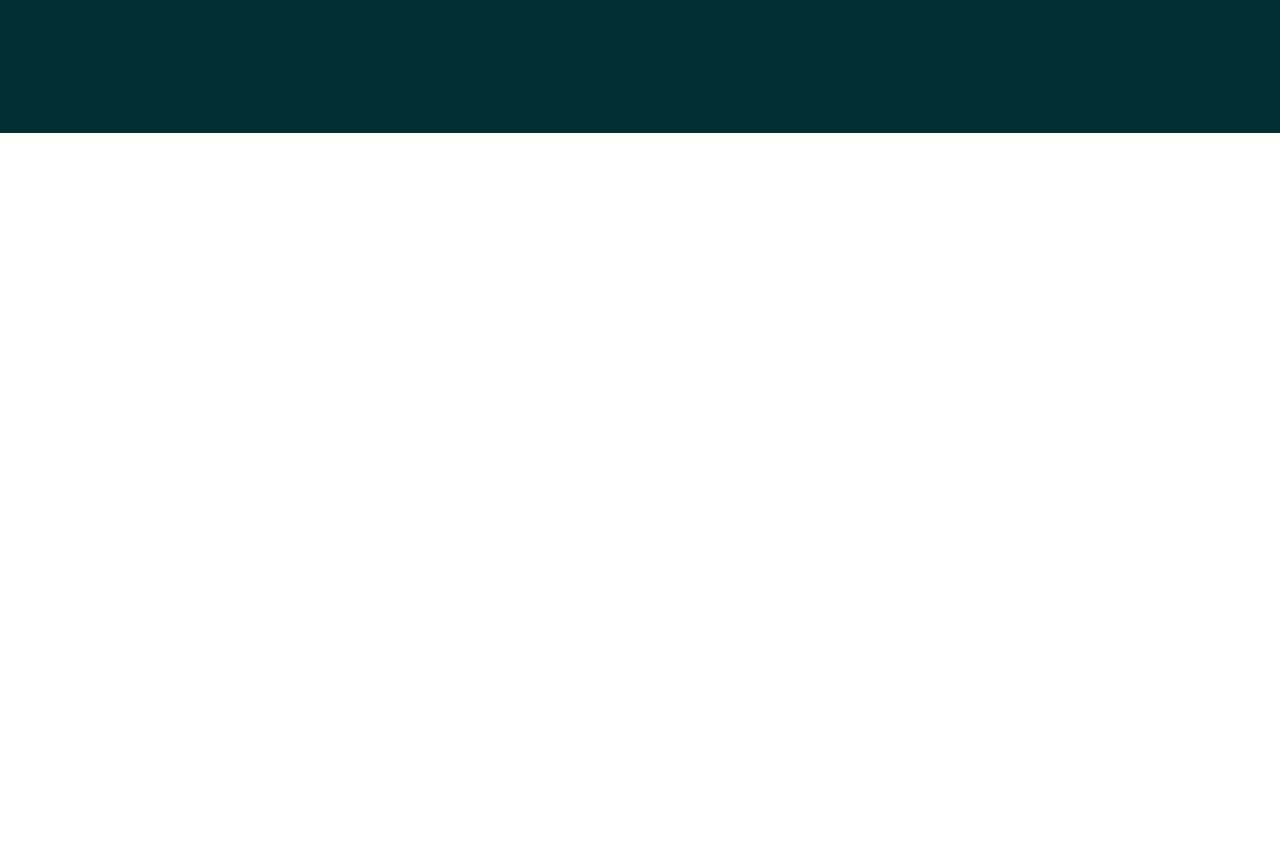
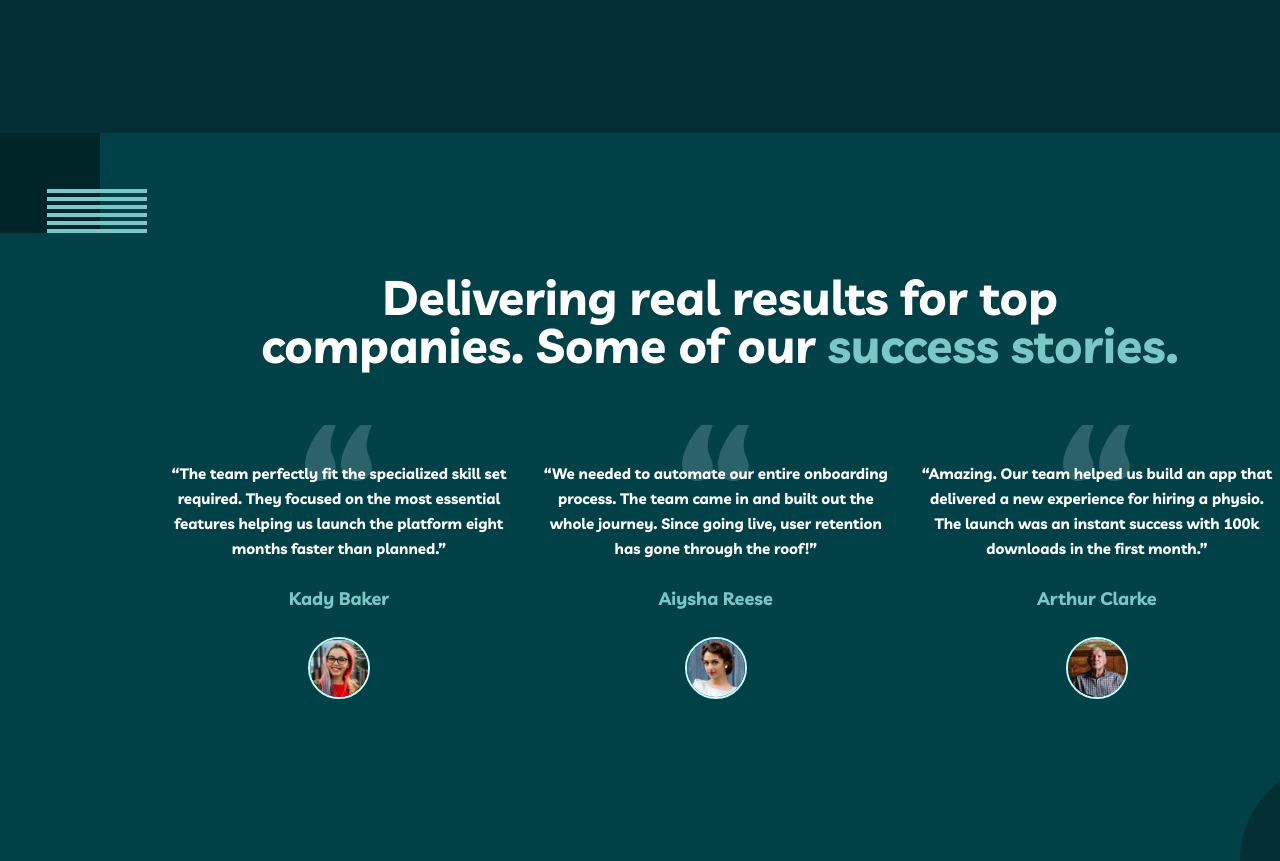
Before and after one commit to ElodieMann/pixel-perfect, a React (Vite) app: page / in a window 1280 px wide. Shown: the part 1420-2281 px from the top of the page. Before the commit the page ends 1553 px from the top, so only its background shows below. Built offline with nearby package versions, Linux system fonts and the light colour scheme.

Commit message:
reviews cmpt

```diff
--- a/src/components/Main/Main.jsx
+++ b/src/components/Main/Main.jsx
@@ -22,7 +22,7 @@ const Main = () => {
               alt="iconperson"
             />
             <div>
-              <h4>Experienced Individuals</h4>
+              <h3>Experienced Individuals</h3>
               <p>
                 Our network is made up of highly experienced professionals who
                 are passionate about what they do.
@@ -32,7 +32,7 @@ const Main = () => {
           <li>
             <img className={styles.iconcog} src={iconcog} alt="iconcog" />
             <div>
-              <h4>Easy to Implement</h4>
+              <h3>Easy to Implement</h3>
               <p>
                 Our processes have been refined over years of implementation
                 meaning our teams always deliver.
@@ -42,7 +42,7 @@ const Main = () => {
           <li>
             <img className={styles.iconchart} src={iconchart} alt="iconchart" />
             <div>
-              <h4>Enhanced Productivity</h4>
+              <h3>Enhanced Productivity</h3>
               <p>
                 Our customized platform with in-built analytics helps you manage
                 your distributed teams.
--- a/src/components/Main/Main.module.scss
+++ b/src/components/Main/Main.module.scss
@@ -35,7 +35,7 @@
     li {
       @include flex-container($gap: 23px);
 
-      h4 {
+      h3 {
         color: $light-coral;
         margin-bottom: 16px;
         @include typography(h3);
--- /dev/null
+++ b/src/components/Reviews/Reviews.jsx
@@ -0,0 +1,68 @@
+import React from "react";
+import styles from "./Reviews.module.scss";
+import pattern4 from "../../assets/images/bg-pattern-home-4-about-3.svg";
+import pattern5 from "../../assets/images/bg-pattern-home-5.svg";
+import iconquotes from "../../assets/images/icon-quotes.svg";
+import avatarkady from "../../assets/images/avatar-kady.jpg";
+import avataraiysha from "../../assets/images/avatar-aiysha.jpg";
+import avatararthur from "../../assets/images/avatar-arthur.jpg";
+
+const Reviews = () => {
+  return (
+    <div className={styles.reviewsContainer}>
+      <img src={pattern4} alt="pattern4" />
+      <img src={pattern5} alt="pattern5" />
+      <h2>
+        Delivering real results for top <br /> companies. Some of our
+        <span> success stories.</span>
+      </h2>
+      <ul>
+        <li>
+          <img
+            className={styles.iconquotes}
+            src={iconquotes}
+            alt="iconquotes"
+          />
+          <p>
+            {" "}
+            “The team perfectly fit the specialized skill set required. They
+            focused on the most essential features helping us launch the
+            platform eight months faster than planned.”
+          </p>
+          <h3>Kady Baker</h3>
+          <img className={styles.avatar} src={avatarkady} alt="avatarkady" />
+        </li>
+        <li>
+          <img
+            className={styles.iconquotes}
+            src={iconquotes}
+            alt="iconquotes"
+          />
+          <p>
+            “We needed to automate our entire onboarding process. The team came
+            in and built out the whole journey. Since going live, user retention
+            has gone through the roof!”
+          </p>
+          <h3>Aiysha Reese</h3>
+          <img className={styles.avatar} src={avataraiysha} alt="avataraiysha" />
+        </li>
+        <li>
+          <img
+            className={styles.iconquotes}
+            src={iconquotes}
+            alt="iconquotes"
+          />
+          <p>
+            “Amazing. Our team helped us build an app that delivered a new
+            experience for hiring a physio. The launch was an instant success
+            with 100k downloads in the first month.”
+          </p>
+          <h3>Arthur Clarke</h3>
+          <img className={styles.avatar} src={avatararthur} alt="avatararthur" />
+        </li>
+      </ul>
+    </div>
+  );
+};
+
+export default Reviews;
--- /dev/null
+++ b/src/components/Reviews/Reviews.module.scss
@@ -0,0 +1,61 @@
+@import "../../styles/setup/variables.scss";
+@import "../../styles/setup/mixins.scss";
+
+.reviewsContainer {
+  background-color: $deep-jungle-green;
+  position: relative;
+  padding: 140px 165px 151px;
+  & > :first-child {
+    position: absolute;
+    top: 0;
+    left: 0;
+  }
+  & > :nth-child(2) {
+    position: absolute;
+    bottom: 0;
+    right: 0;
+  }
+
+  h2 {
+    @include typography(h2);
+    text-align: center;
+    margin-bottom: 56px;
+    span {
+      color: $rapture-blue;
+    }
+  }
+
+  ul {
+    @include flex-container(row, space-between, center, 30px);
+
+    li {
+      position: relative;
+      @include flex-container(column, space-between, center, 24px);
+      padding: 36px 0 11px;
+      .iconquotes {
+        position: absolute;
+        top: 0;
+        width: 67px;
+        height: 56px;
+      }
+
+      p {
+        @include typography(body2);
+        text-align: center;
+        z-index: 3;
+      }
+
+      h3 {
+        @include typography(h3);
+        color: $rapture-blue;
+      }
+
+      .avatar {
+        width: 62px;
+        height: 62px;
+        border-radius: 62px;
+        border: 2px solid #c4fffe;
+      }
+    }
+  }
+}
--- a/src/pages/Home/Home.jsx
+++ b/src/pages/Home/Home.jsx
@@ -2,6 +2,7 @@ import React from 'react';
 import Nav from '../../components/Nav/Nav'
 import Header from '../../components/Header/Header';
 import Main from '../../components/Main/Main';
+import Reviews from '../../components/Reviews/Reviews';
 
 
 const Home = () => {
@@ -11,6 +12,7 @@ const Home = () => {
         <Nav />
         <Header />
         <Main />
+        <Reviews />
         </>
     );
 };
```
